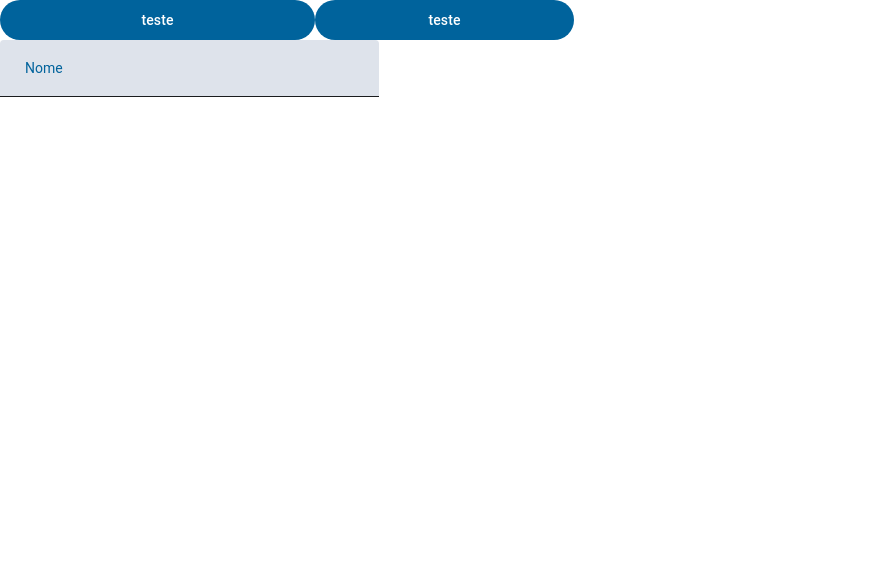
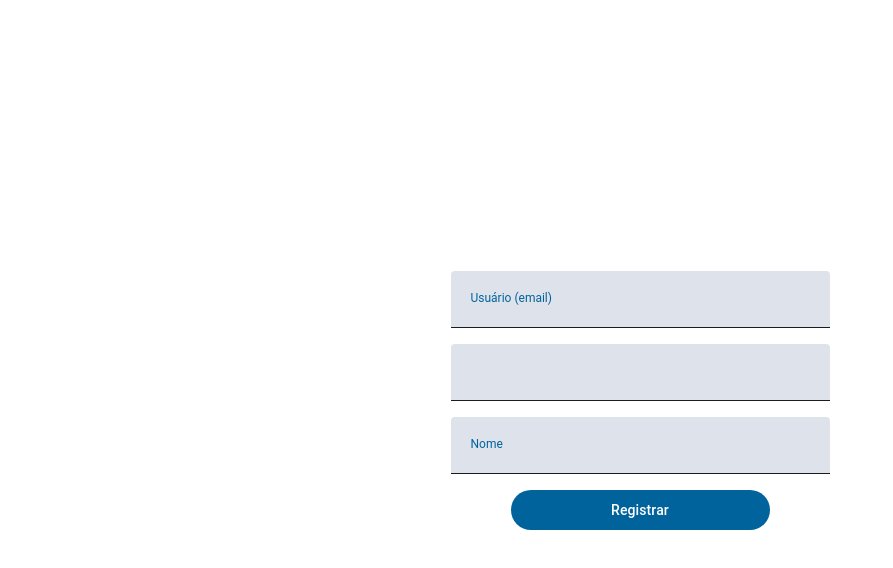
Before and after one commit to leoalves-15/vize-case, a React (Create React App) app: page /Register in a window 1280 px wide. Shown: the top 568 px of the page, without its empty margins (0-893 px from the left). Built offline with nearby package versions, Linux system fonts and the light colour scheme.

Commit message:
login and register

```diff
--- a/package.json
+++ b/package.json
@@ -6,8 +6,10 @@
     "@testing-library/jest-dom": "^5.16.4",
     "@testing-library/react": "^13.2.0",
     "@testing-library/user-event": "^13.5.0",
+    "axios": "^0.27.2",
     "react": "^18.1.0",
     "react-dom": "^18.1.0",
+    "react-router-dom": "^6.3.0",
     "react-scripts": "5.0.1",
     "styled-components": "^5.3.5",
     "web-vitals": "^2.1.4"
--- a/src/App.js
+++ b/src/App.js
@@ -1,15 +1,20 @@
 import React from 'react';
-import { LoginButton, RegisterButton, UserInput } from './Components/GenericComponents';
+import { BrowserRouter as Router, Routes, Route } from 'react-router-dom';
+import Login from './Pages/Login';
+import Register from './Pages/Register';
+import LoginProvider from './Contexts/login-contexts';
 
 function App() {
   return (
     <div className="App">
-      <LoginButton> teste</LoginButton>
-      <RegisterButton> teste</RegisterButton>
-      <UserInput>
-        <input type="text" required />
-        <span>Nome</span>
-      </UserInput>
+      <LoginProvider>
+        <Router>
+          <Routes>
+            <Route path="/" element={<Login />}> </Route>
+            <Route path="/Register" element={<Register />}> </Route>
+          </Routes>
+        </Router>
+      </LoginProvider>
     </div>
   );
 }
--- a/src/Components/GenericComponents.js
+++ b/src/Components/GenericComponents.js
@@ -2,6 +2,7 @@ import styled from 'styled-components';
 import Colors from '../Colors/Colors';
 
 export const ButtonDefault = styled.button`
+  cursor: pointer;
   background-color: ${Colors.M3SysLightPrimary};
   border-radius: 100px;
   padding: 10px 24px;
@@ -15,10 +16,11 @@ export const ButtonDefault = styled.button`
   text-align: center;
   letter-spacing: 0.1px;
   border: none;
-`;
+  `;
 
 export const LoginButton = styled(ButtonDefault)`
   width: 315px;
+  margin-bottom: 39px;
 `;
 
 export const RegisterButton = styled(ButtonDefault)`
@@ -27,6 +29,7 @@ export const RegisterButton = styled(ButtonDefault)`
 
 export const UserInput = styled.div`
   position: relative;
+  margin-bottom: 16px;
   input{
     width: 359px;
     height: 56px;
@@ -38,7 +41,7 @@ export const UserInput = styled.div`
     padding-left: 20px;
   }
   input:focus + span, input:valid + span {
-    top: 10px;
+    top: 20px;
     left: 10px;
     font-size: 12px;
     padding: 0 0px 0px 10px;
@@ -46,7 +49,7 @@ export const UserInput = styled.div`
   span{
     font-family: 'Roboto';
     position: absolute;
-    top: 20px;
+    top: 10px;
     left: 25px;
     font-size: 14px;
     font-style: normal;
@@ -58,5 +61,20 @@ export const UserInput = styled.div`
 
 export const Container = styled.div`
   width: 100%;
-  height: 100%
+  height: 100vh;
+  display: flex;
+  align-items: center;
+  flex-direction: column;
+  justify-content: center;
+  align-content: center;
 `;
+
+export const Form = styled.form`
+  width: 100%;
+  height: 100vh;
+  display: flex;
+  align-items: center;
+  flex-direction: column;
+  justify-content: center;
+  align-content: center;
+`;
--- /dev/null
+++ b/src/Components/LoginContainer/index.js
@@ -0,0 +1,46 @@
+import React, { useContext, useState } from 'react';
+// import { useNavigate } from 'react-router-dom';
+import {
+  Container, UserInput, LoginButton, RegisterButton, Form,
+} from '../GenericComponents';
+import { LoginContext } from '../../Contexts/login-contexts';
+
+function RegisterContainer() {
+  const [email, setEmail] = useState('');
+  const [password, setPassword] = useState('');
+  const { Login } = useContext(LoginContext);
+
+  // const navigate = useNavigate();
+
+  const UserLogin = (e) => {
+    e.preventDefault();
+    if (email && password) {
+      Login(email, password);
+
+      // navigate('/Logged');
+    }
+  };
+
+  return (
+    <Container>
+      <Form onSubmit={(e) => UserLogin(e)}>
+        <UserInput>
+          <input type="text" value={email} onChange={(e) => { setEmail((e.target.value)); }} />
+          <span>Usuário</span>
+        </UserInput>
+        <UserInput>
+          <input type="password" value={password} onChange={(e) => { setPassword((e.target.value)); }} />
+          <span>Senha</span>
+        </UserInput>
+        <LoginButton>
+          Login
+        </LoginButton>
+        <RegisterButton type="submit">
+          Registrar
+        </RegisterButton>
+      </Form>
+    </Container>
+  );
+}
+
+export default RegisterContainer;
--- /dev/null
+++ b/src/Components/RegisterContainer/index.js
@@ -0,0 +1,47 @@
+import React, { useContext, useState } from 'react';
+// import { useNavigate } from 'react-router-dom';
+import {
+  Container, UserInput, RegisterButton, Form,
+} from '../GenericComponents';
+import { LoginContext } from '../../Contexts/login-contexts';
+
+function Login() {
+  const [name, setName] = useState('');
+  const [email, setEmail] = useState('');
+  const [password, setPassword] = useState('');
+  // const navigate = useNavigate();
+
+  const { Register } = useContext(LoginContext);
+
+  const UserRegister = (e) => {
+    e.preventDefault();
+    if (name && email && password) {
+      Register(name, email, password);
+      // navigate('/Logged');
+    }
+  };
+
+  return (
+    <Container>
+      <Form onSubmit={(e) => UserRegister(e)}>
+        <UserInput>
+          <input type="text" value={email} onChange={(e) => { setEmail((e.target.value)); }} />
+          <span>Usuário (email)</span>
+        </UserInput>
+        <UserInput>
+          <input type="password" value={password} onChange={(e) => { setPassword((e.target.value)); }} />
+          <span />
+        </UserInput>
+        <UserInput>
+          <input type="text" value={name} onChange={(e) => { setName((e.target.value)); }} />
+          <span>Nome</span>
+        </UserInput>
+        <RegisterButton type="submit">
+          Registrar
+        </RegisterButton>
+      </Form>
+    </Container>
+  );
+}
+
+export default Login;
--- /dev/null
+++ b/src/Contexts/login-contexts.js
@@ -0,0 +1,82 @@
+import React, { createContext, useState, useMemo } from 'react';
+import axios from 'axios';
+
+export const LoginContext = createContext({});
+
+function LoginProvider(props) {
+  const [isLogged, setLogged] = useState(false);
+  const [erro, setErro] = useState('');
+
+  const Register = (name, email, password) => {
+    const data = JSON.stringify({
+      name,
+      email,
+      password,
+    });
+
+    const config = {
+      method: 'post',
+      url: 'https://devfront.vize.solutions/api/authaccount/registration',
+      headers: {
+        'Content-Type': 'application/json',
+      },
+      data,
+    };
+
+    axios(config)
+      .then((response) => {
+        localStorage.setItem('sessionLogin', {
+          name: response.data.name,
+          email: response.data.email,
+          id: response.data.id,
+          token: response.data.token,
+        });
+      })
+      .catch((error) => {
+        setErro(error);
+      });
+  };
+
+  const Login = (email, password) => {
+    const data = JSON.stringify({
+      email,
+      password,
+    });
+
+    const config = {
+      method: 'post',
+      url: 'https://devfront.vize.solutions/api/authaccount/login',
+      headers: {
+        'Content-Type': 'application/json',
+      },
+      data,
+    };
+
+    axios(config)
+      .then((response) => {
+        localStorage.setItem('sessionLogin', {
+          name: response.data.name,
+          email: response.data.email,
+          id: response.data.id,
+          token: response.data.token,
+        });
+      })
+      .catch((error) => {
+        setErro(error);
+      });
+  };
+
+  const value = useMemo(() => ({
+    isLogged, setLogged, Register, Login, erro,
+  }), []);
+
+  return (
+    <LoginContext.Provider
+      value={value}
+    >
+      {props.children}
+    </LoginContext.Provider>
+  );
+}
+
+export default LoginProvider;
--- /dev/null
+++ b/src/Pages/Login/index.js
@@ -0,0 +1,13 @@
+import React from 'react';
+import LoginContainer from '../../Components/LoginContainer';
+import { Container } from '../../Components/GenericComponents';
+
+function Login() {
+  return (
+    <Container>
+      <LoginContainer />
+    </Container>
+  );
+}
+
+export default Login;
--- /dev/null
+++ b/src/Pages/Register/index.js
@@ -0,0 +1,13 @@
+import React from 'react';
+import RegisterContainer from '../../Components/RegisterContainer';
+import { Container } from '../../Components/GenericComponents';
+
+function Login() {
+  return (
+    <Container>
+      <RegisterContainer />
+    </Container>
+  );
+}
+
+export default Login;
--- a/src/reportWebVitals.js
+++ b/src/reportWebVitals.js
@@ -1,6 +1,8 @@
-const reportWebVitals = onPerfEntry => {
+const reportWebVitals = (onPerfEntry) => {
   if (onPerfEntry && onPerfEntry instanceof Function) {
-    import('web-vitals').then(({ getCLS, getFID, getFCP, getLCP, getTTFB }) => {
+    import('web-vitals').then(({
+      getCLS, getFID, getFCP, getLCP, getTTFB,
+    }) => {
       getCLS(onPerfEntry);
       getFID(onPerfEntry);
       getFCP(onPerfEntry);
```
Also changed, not shown: .eslintrc.js, src/Pages/Logged/index.js (added), 1 other file (tests, documents, lock files or other folders).
